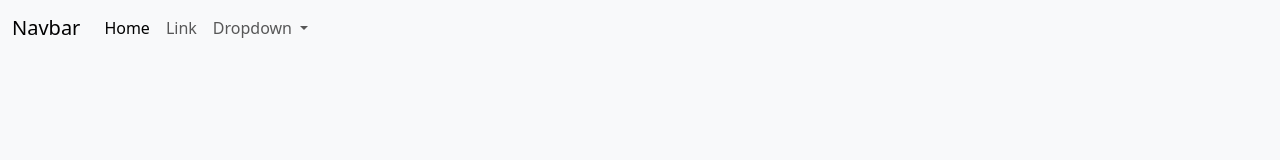
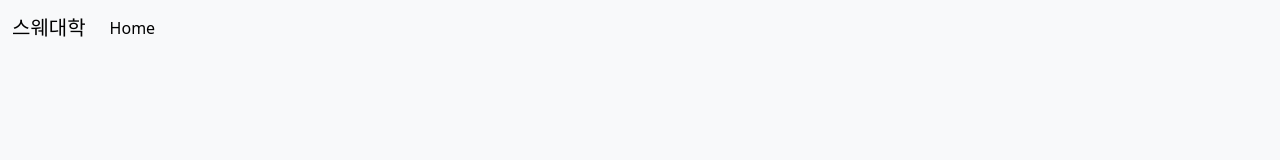
Before and after one commit to david0521/swedenUni, a Vue app in the folder swediversity/: page / in a window 1280 px wide. Shown: the top 160 px of the page. Built offline with nearby package versions, Linux system fonts and the light colour scheme; a web font is replaced by a local one.

Commit message:
#4 Add a Navbar  This commit will add a navigation bar.  As this project is still in the initial phase, not a lot of resources are available here.

```diff
--- a/swediversity/src/components/Navbar.vue
+++ b/swediversity/src/components/Navbar.vue
@@ -1,30 +1,15 @@
 <template>
   <nav class="navbar navbar-expand-lg bg-body-tertiary">
   <div class="container-fluid">
-    <a class="navbar-brand" href="#">Navbar</a>
+    <a class="navbar-brand main-font" href="#">스웨대학</a>
     <button class="navbar-toggler" type="button" data-bs-toggle="collapse" data-bs-target="#navbarSupportedContent" aria-controls="navbarSupportedContent" aria-expanded="false" aria-label="Toggle navigation">
       <span class="navbar-toggler-icon"></span>
     </button>
     <div class="collapse navbar-collapse" id="navbarSupportedContent">
       <ul class="navbar-nav me-auto mb-2 mb-lg-0">
         <li class="nav-item">
-          <a class="nav-link active" aria-current="page" href="#">Home</a>
+          <a class="nav-link active" aria-current="page" href="/">Home</a>
         </li>
-        <li class="nav-item">
-          <a class="nav-link" href="#">Link</a>
-        </li>
-        <li class="nav-item dropdown">
-          <a class="nav-link dropdown-toggle" href="#" role="button" data-bs-toggle="dropdown" aria-expanded="false">
-            Dropdown
-          </a>
-          <ul class="dropdown-menu">
-            <li><a class="dropdown-item" href="#">Action</a></li>
-            <li><a class="dropdown-item" href="#">Another action</a></li>
-            <li><hr class="dropdown-divider"></li>
-            <li><a class="dropdown-item" href="#">Something else here</a></li>
-          </ul>
-        </li>
-
       </ul>
 <!-- Right side -->
     </div>
```
